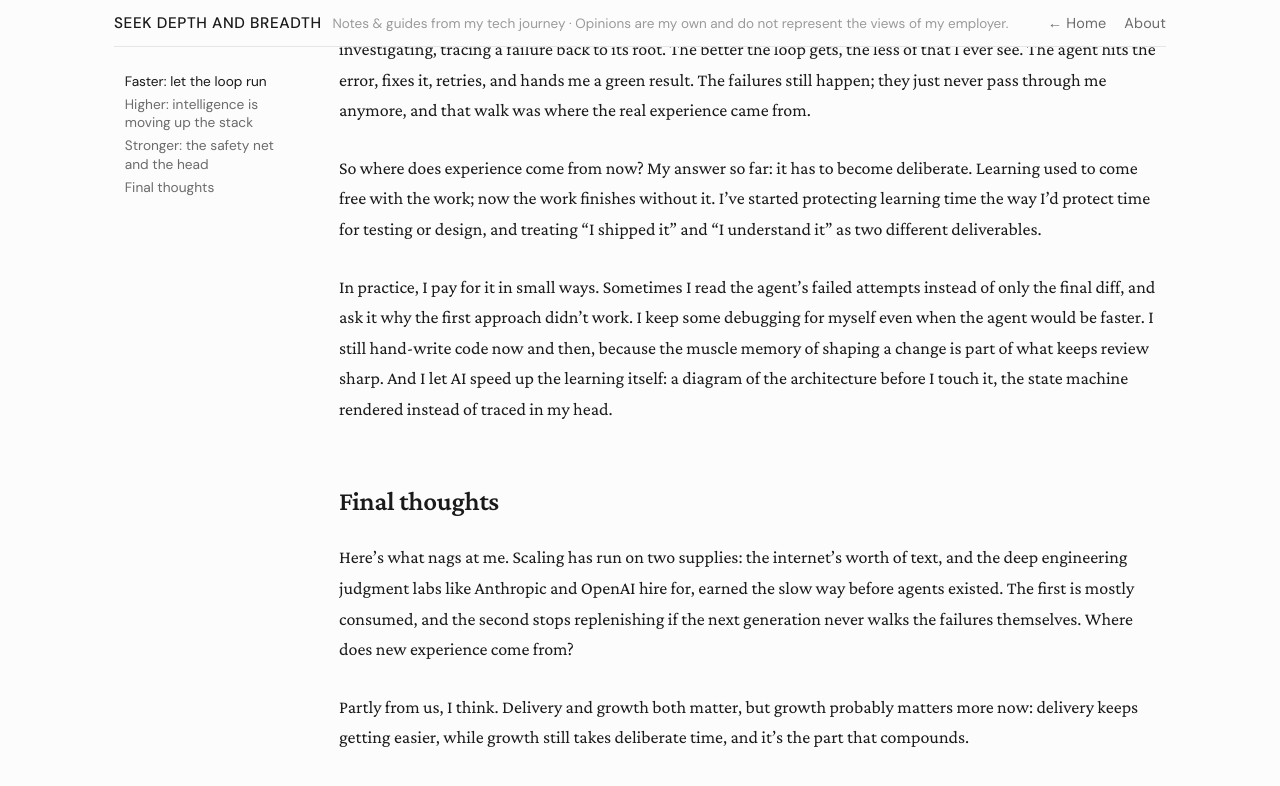
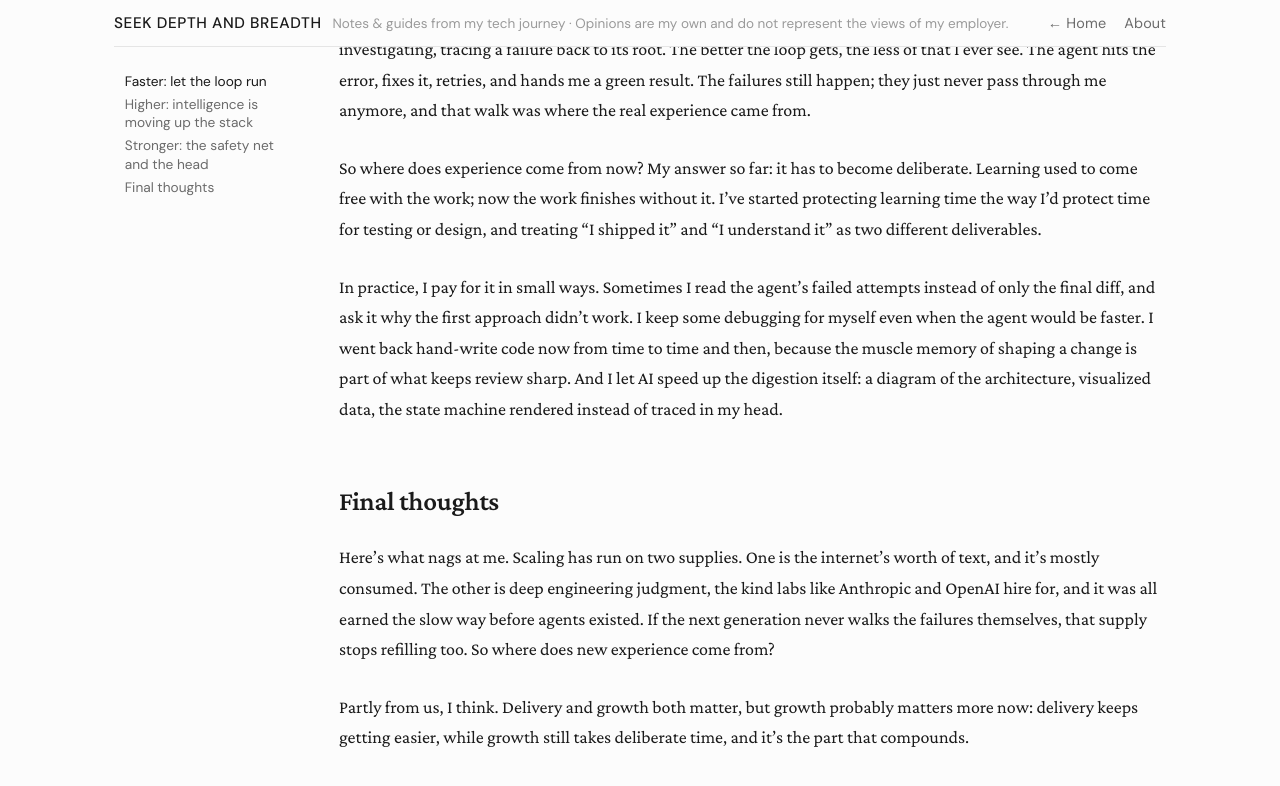
Before and after one commit to plusplusoneplusplus/website, a Jekyll site: the page built from the-olympic-motto-and-what-i-keep.md, in a window 1280 px wide and 900 px high, scrolled down 4480 px. Shown: the top 786 px of the window. Built offline with Jekyll 4.4.1, drawn with Linux system fonts in a browser that asks for light colours.

Commit message:
Refine content in "The Olympic Motto and What I Keep" post for clarity and flow

```diff
--- a/the-olympic-motto-and-what-i-keep.md
+++ b/the-olympic-motto-and-what-i-keep.md
@@ -57,10 +57,10 @@ AI doesn't replace everything, but it has quietly taken the part where engineers
 
 So where does experience come from now? My answer so far: it has to become deliberate. Learning used to come free with the work; now the work finishes without it. I've started protecting learning time the way I'd protect time for testing or design, and treating "I shipped it" and "I understand it" as two different deliverables.
 
-In practice, I pay for it in small ways. Sometimes I read the agent's failed attempts instead of only the final diff, and ask it why the first approach didn't work. I keep some debugging for myself even when the agent would be faster. I still hand-write code now and then, because the muscle memory of shaping a change is part of what keeps review sharp. And I let AI speed up the learning itself: a diagram of the architecture before I touch it, the state machine rendered instead of traced in my head.
+In practice, I pay for it in small ways. Sometimes I read the agent's failed attempts instead of only the final diff, and ask it why the first approach didn't work. I keep some debugging for myself even when the agent would be faster. I went back hand-write code now from time to time and then, because the muscle memory of shaping a change is part of what keeps review sharp. And I let AI speed up the digestion itself: a diagram of the architecture, visualized data, the state machine rendered instead of traced in my head.
 
 ## Final thoughts
 
-Here's what nags at me. Scaling has run on two supplies: the internet's worth of text, and the deep engineering judgment labs like Anthropic and OpenAI hire for, earned the slow way before agents existed. The first is mostly consumed, and the second stops replenishing if the next generation never walks the failures themselves. Where does new experience come from?
+Here's what nags at me. Scaling has run on two supplies. One is the internet's worth of text, and it's mostly consumed. The other is deep engineering judgment, the kind labs like Anthropic and OpenAI hire for, and it was all earned the slow way before agents existed. If the next generation never walks the failures themselves, that supply stops refilling too. So where does new experience come from?
 
 Partly from us, I think. Delivery and growth both matter, but growth probably matters more now: delivery keeps getting easier, while growth still takes deliberate time, and it's the part that compounds.
```
